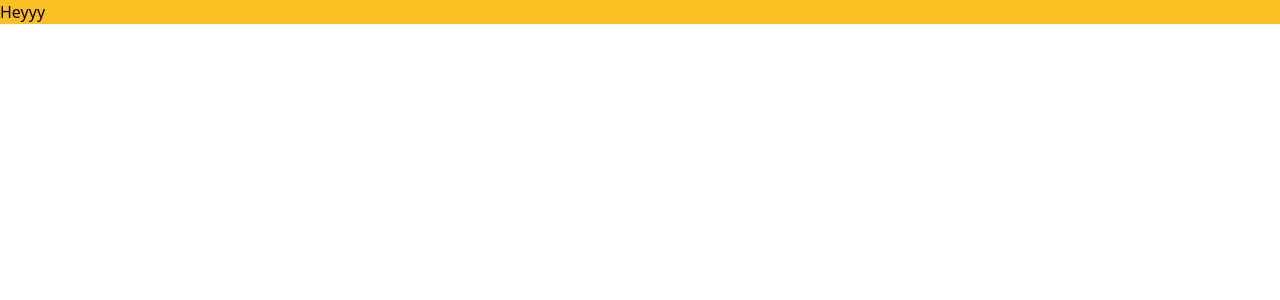
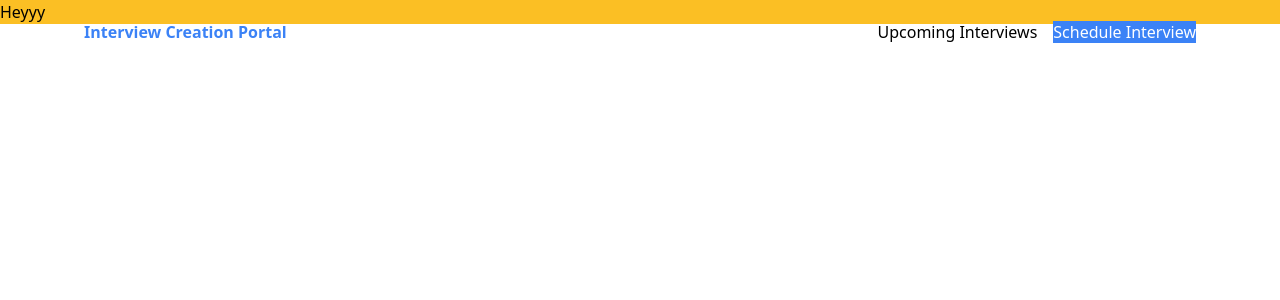
Before and after one commit to ritik-patel05/interview-creation-portal, a React (Create React App) app in the folder client/: page / in a window 1280 px wide. Before the commit this address had no page. Shown: the top 300 px of the page. Built offline with nearby package versions, Linux system fonts and the light colour scheme.

Commit message:
feat: add header component

```diff
--- a/client/src/components/Header.js
+++ b/client/src/components/Header.js
@@ -1,9 +1,37 @@
+import { Link } from "react-router-dom";
+
 const Header = () => {
-    return (
-        <div>
+  return (
+    <header className="fixed w-full z-30">
+      <div className="max-w-6xl mx-auto px-5">
+        <div className="flex items-center justify-between h-16">
+          <div className="mr-4">
+            <Link to="/" className="cursor-pointer font-bold text-blue-500">
+              Interview Creation Portal
+            </Link>
+          </div>
 
+          <nav className="flex flex-grow justify-end">
+            <ul className="flex flex-wrap items-center">
+              <li>
+                <Link to="/upcoming" className="cursor-pointer mr-4">
+                  Upcoming Interviews
+                </Link>
+              </li>
+              <li>
+                <Link
+                  to="/schedule"
+                  className="bg-blue-500 text-white cursor-pointer btn"
+                >
+                  Schedule Interview
+                </Link>{" "}
+              </li>
+            </ul>
+          </nav>
         </div>
-    )
-}
+      </div>
+    </header>
+  );
+};
 
-export default Header
+export default Header;
```
